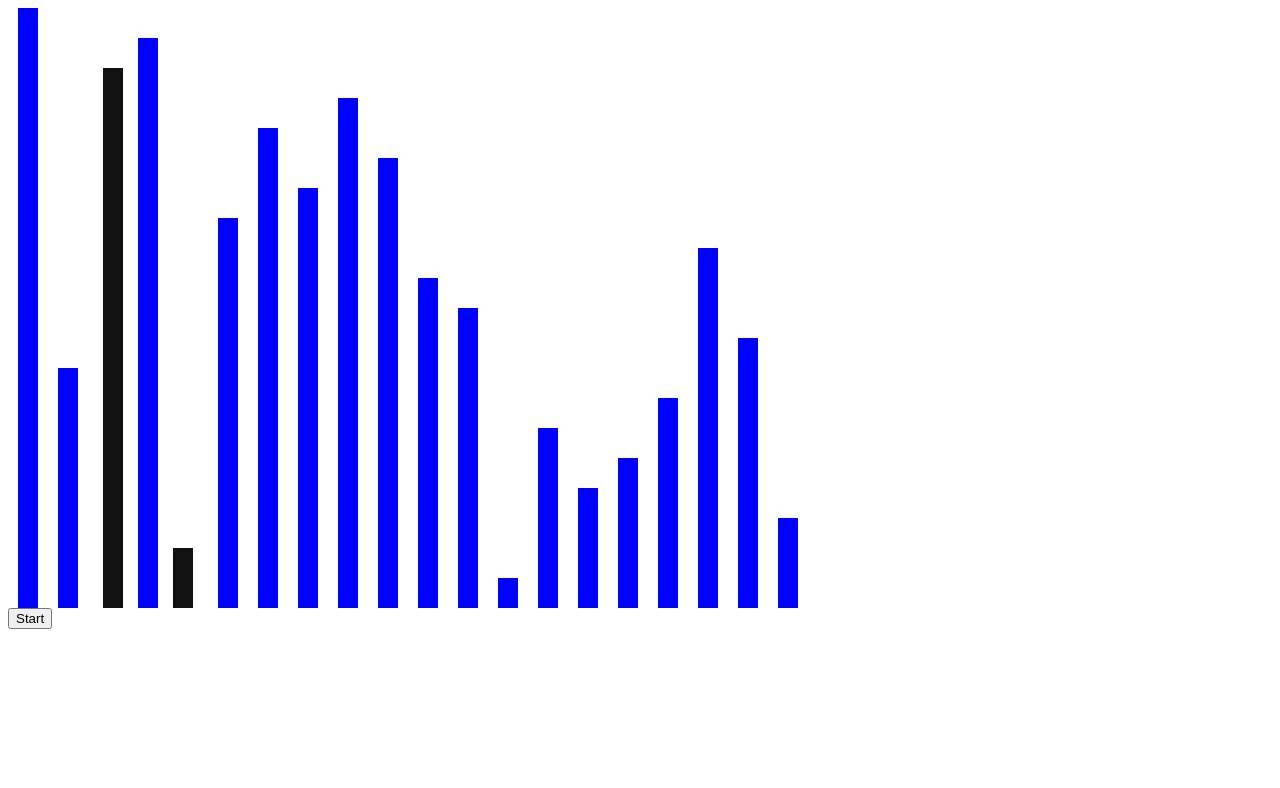
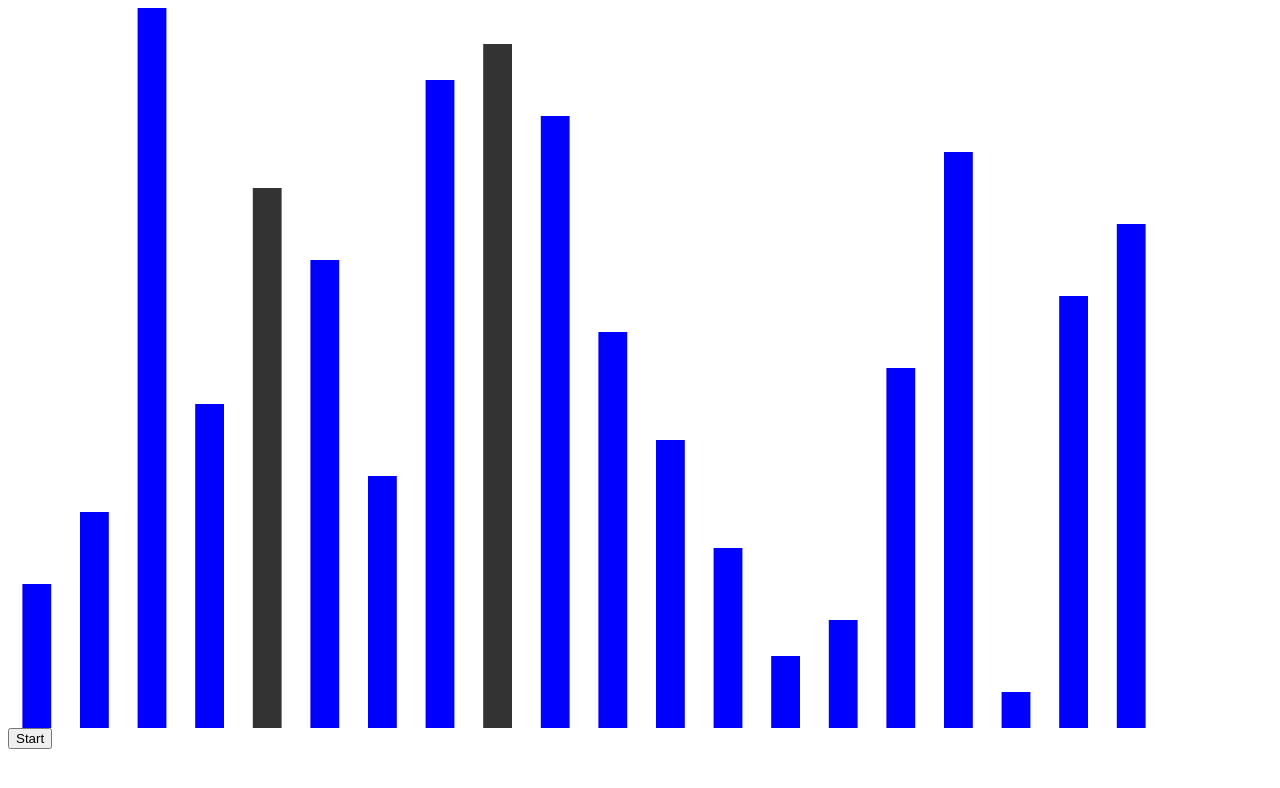
Before and after one commit to christophermanahan/sort.js, a plain HTML site: page index.html in a window 1280 px wide. Both pictures are taken after a click on the button "Start". Drawn offline with Linux system fonts and the light colour scheme.

Commit message:
added heapsort, cleaned up codebase

```diff
--- a/index.html
+++ b/index.html
@@ -6,7 +6,7 @@
   <body>
   	<div>
 		  <div>
-		  	<canvas width="800px" height="600px" id="main-canvas"></canvas>
+		  	<canvas width=800px height=600px id="main-canvas"></canvas>
 		  </div>
   		<button id='start-btn'>Start</button>
 		</div>
--- a/sort.js
+++ b/sort.js
@@ -37,7 +37,7 @@ const partition = (arr, left, right) => {
   return i - 1;
 }
 
-console.log(quickSort([17, 16, 14, 2, 19, 13, 3, 9, 4, 7, 10, 5, 6, 11, 18, 20, 8, 1, 15, 12]));
+//console.log(quickSort([17, 16, 14, 2, 19, 13, 3, 9, 4, 7, 10, 5, 6, 11, 18, 20, 8, 1, 15, 12]));
 
 /*------------- MERGESORT -------------*/
 
--- a/sortVisualizer.js
+++ b/sortVisualizer.js
@@ -1,4 +1,4 @@
-class sort {
+class Sort {
 
 	constructor (canvas) {
 		this.canvas = canvas;
@@ -9,13 +9,11 @@ class sort {
 		this.arr = [];
 		this.displayArr = [];
 		this.next = [];
-
 		//create and shuffle array
 		for (let i = 1; i < 21; i++) {
 			this.arr.push(i);
 		}
-		shuffle(this.arr);
-
+		this.shuffle(this.arr);
 		//create display array
 		for (let i = 0; i < 20; i++) {
 			this.displayArr.push({
@@ -23,14 +21,17 @@ class sort {
 				color: this.defaultColor
 			});
 		}
-
-		this.canvasArray = this.canvasArray.bind(this);
 		this.animate = this.animate.bind(this);
 		this.animateNext = this.animateNext.bind(this);
-		this.swap = this.swap.bind(this);
-		this.compare = this.compare.bind(this);
-		this.selectPivot = this.selectPivot.bind(this);
-		this.unselectPivot = this.unselectPivot.bind(this);
+	}
+
+	/*----------------- FISHER YATES SHUFFLE -----------------*/
+	shuffle (arr) {
+		let j;
+	  for (let i = arr.length; i; i--) {
+	    j = Math.floor(Math.random() * i);
+	    this.swap(arr, i - 1, j);
+	  }
 	}
 
 	canvasArray (iSwap, jSwap) {
@@ -38,13 +39,11 @@ class sort {
 		//clear canvas
 		ctx.fillStyle = '#fff';
 		ctx.fillRect(0, 0, this.canvas.width, this.canvas.height);
-
   	//array elements
   	let yRatio = this.canvas.height / this.arr.length,
   		space = this.canvas.width / this.arr.length,
   		barWidth = space / 2,
   		x = space / 4;
-
   	for (let i = 0; i < this.arr.length; i++) {
   		//set swap animation variables
   		if (i === iSwap) {
@@ -58,13 +57,12 @@ class sort {
   		this.drawArrayElement(ctx, i, x, yRatio, barWidth);
   		x += space;
   	}
-
   	//swapping animation loop
   	const animateSwap = () => {
   		//clear array elements
   		ctx.fillStyle = '#fff';
-  		ctx.fillRect(iSwapX, 0, barWidth, this.canvas.height);
-  		ctx.fillRect(jSwapX, 0, barWidth, this.canvas.height);
+  		ctx.fillRect(iSwapX - 1, 0, barWidth + 2, this.canvas.height);
+  		ctx.fillRect(jSwapX - 1, 0, barWidth + 2, this.canvas.height);
   		//redraw array elements in-between swapping elements
   		let x = (space / 4) + (space * (iSwap + 1));
   		for (let i = iSwap + 1; i < jSwap; i++) {
@@ -73,11 +71,11 @@ class sort {
   		}
   		//redraw swapping elements
   		if (iSwap < jSwap) {
-	  		iSwapX += Math.min(25, Math.abs(jSwapXStart - iSwapX));
-	  		jSwapX -= Math.min(25, Math.abs(iSwapXStart - jSwapX));
+	  		iSwapX += Math.min(150, Math.abs(jSwapXStart - iSwapX));
+	  		jSwapX -= Math.min(150, Math.abs(iSwapXStart - jSwapX));
   		} else {
-  			iSwapX -= Math.min(25, Math.abs(jSwapXStart - iSwapX));
-	  		jSwapX += Math.min(25, Math.abs(iSwapXStart - jSwapX));
+  			iSwapX -= Math.min(150, Math.abs(jSwapXStart - iSwapX));
+	  		jSwapX += Math.min(150, Math.abs(iSwapXStart - jSwapX));
   		}
   		ctx.fillStyle = this.swapColor;
   		ctx.fillRect(iSwapX, this.canvas.height - iSwapY, barWidth, iSwapY);
@@ -89,7 +87,7 @@ class sort {
   			window.requestAnimationFrame(animateSwap);
   		}
   	}
-
+  	//start animation loop
   	if (jSwap) {
   		var iSwapXStart = iSwapX;
   		var jSwapXStart = jSwapX;
@@ -105,7 +103,7 @@ class sort {
 
 	animate () {
 		this.canvasArray();
-		window.setInterval(this.animateNext, 100);
+		window.setInterval(this.animateNext, 200);
 	}
 
 	animateNext () {
@@ -140,8 +138,8 @@ class sort {
 
 	colorSwap (i, j, type) {
 		if (this.displayArr[i] && this.displayArr[j]) {
-			this.displayArr[i].color = this.displayArr[i].color != this.pivotColor ? type : this.pivotColor;
-			this.displayArr[j].color = this.displayArr[j].color != this.pivotColor ? type : this.pivotColor;
+			this.displayArr[i].color = this.displayArr[i].color !== this.pivotColor ? type : this.pivotColor;
+			this.displayArr[j].color = this.displayArr[j].color !== this.pivotColor ? type : this.pivotColor;
 		}
 	}
 
@@ -170,23 +168,12 @@ class sort {
 	}
 }
 
-/*----------------- FISHER YATES SHUFFLE -----------------*/
-
-const shuffle = (arr) => {
-	let j, temp;
-  for (let i = arr.length; i; i--) {
-    j = Math.floor(Math.random() * i);
-    temp = arr[i - 1];
-    arr[i - 1] = arr[j];
-    arr[j] = temp;
-  }
-}
-
 /*----------------- DOM EVENTS -----------------*/
-
 window.onload = () => {
 	let canvas = document.getElementById('main-canvas');
-	let sortVis = new sort(canvas);
+	canvas.height = 0.9 * window.innerHeight;
+	canvas.width = 0.9 * window.innerWidth;
+	let sortVis = new Sort(canvas);
 	sortVis.animate();
 	document.getElementById('start-btn').onclick = () => {
 		console.log(sortVis.arr);
@@ -194,10 +181,7 @@ window.onload = () => {
 		console.log(sortVis.arr);
 	}
 
-	/*----------------- SORTING ALGOS -----------------*/
-
 	/*----------------- QUICKSORT -----------------*/
-
 	const partition = (arr, left, right) => {
 	  let i, j;
 	  //choose random pivot and swap with first element in array partition
@@ -227,7 +211,6 @@ window.onload = () => {
 	}
 
 	/*----------------- HEAPSORT -----------------*/
-
 	const buildMaxHeap = (arr) => {
 	  arr.heapsize = arr.length - 1;
 	  for (let i = Math.floor(arr.length/2); i > -1; i--) maxHeapify(arr, i);
```
